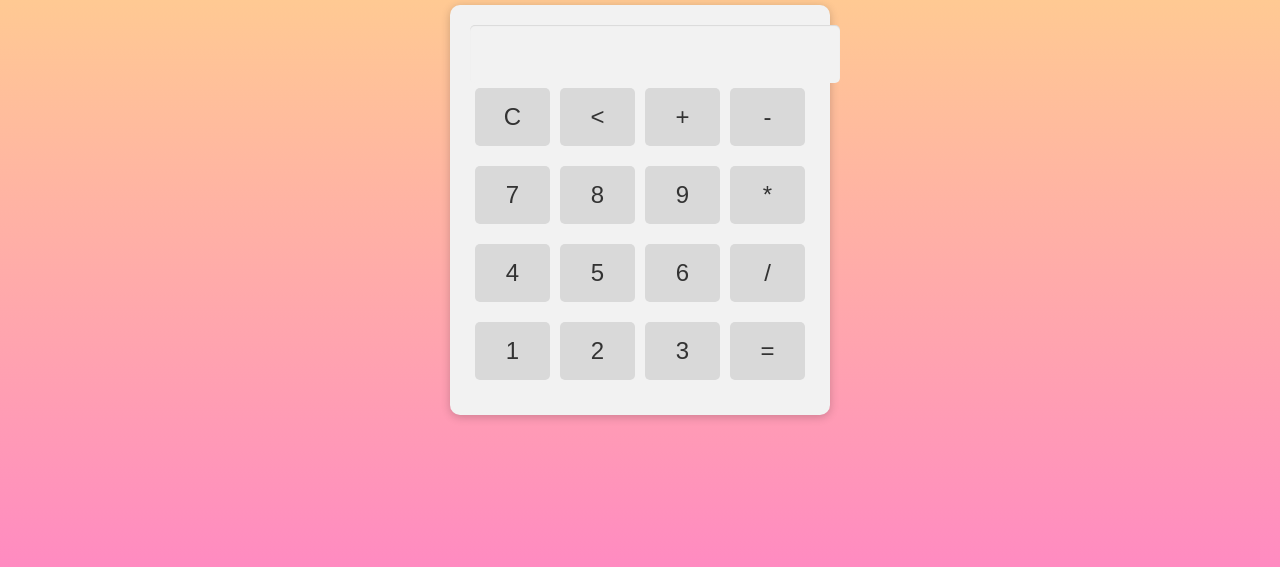
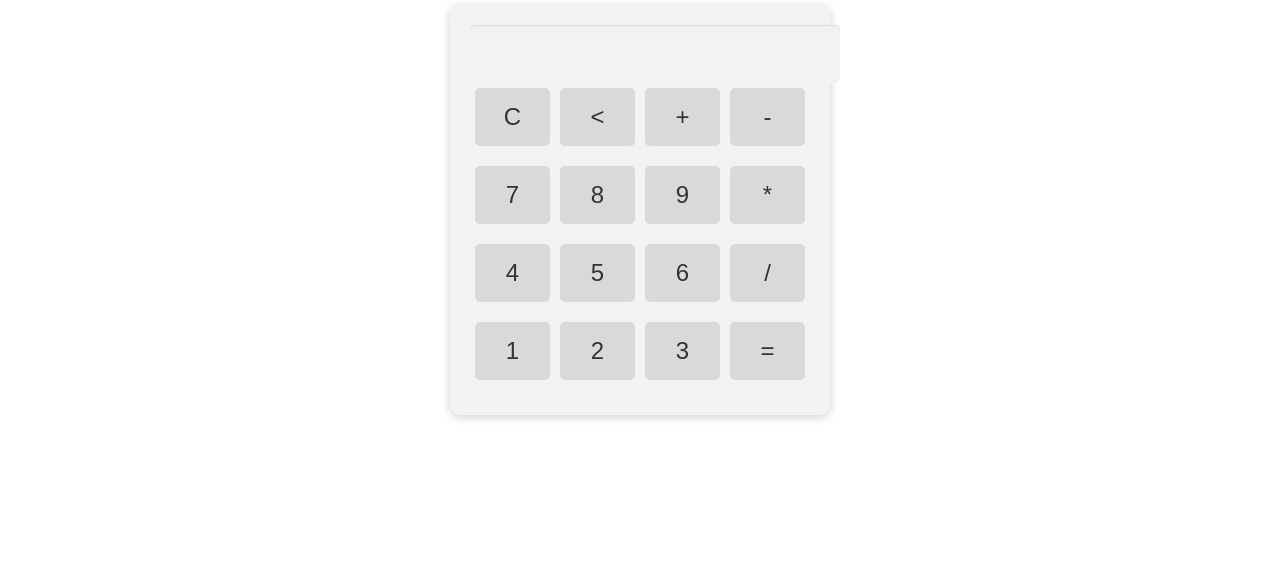
Before and after one commit to PoNexiOFF/website-calculator-template, a plain HTML site: page index.html in a window 1280 px wide. Shown: the part 233-800 px from the top of the page. Drawn offline with Linux system fonts and the light colour scheme.

Commit message:
Update style.css

```diff
--- a/style.css
+++ b/style.css
@@ -1,17 +1,6 @@
 body {
     margin: 0;
     padding: 0;
-  }
-
-  .background {
-    background: linear-gradient(to bottom, #ffe380, #ff8bc1);
-    position: fixed;
-    top: 0;
-    left: 0;
-    width: 100%;
-    height: 100%;
-    overflow: hidden;
-    z-index: -1;
   }
 
   .circle {
```
